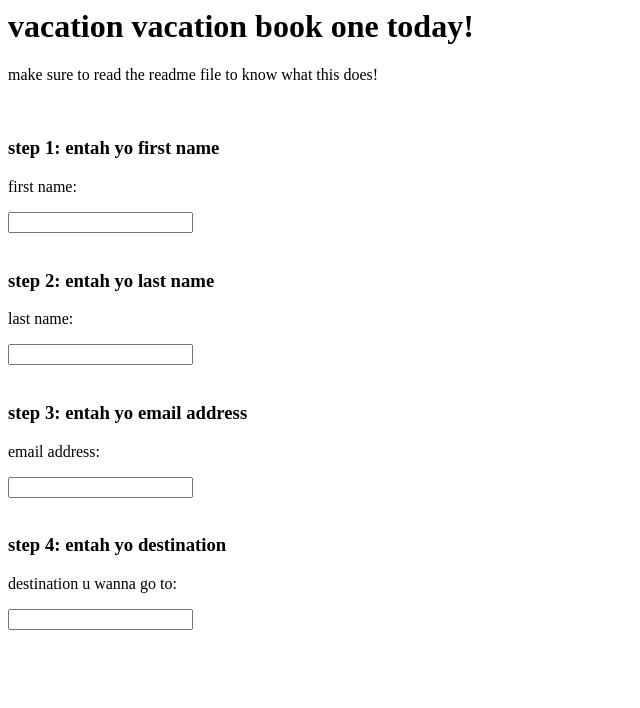
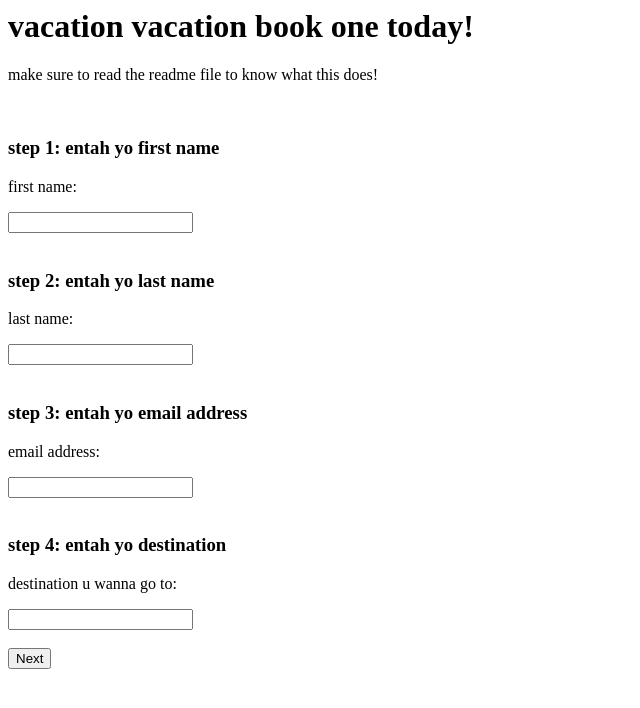
Before and after one commit to Marc92020/book-a-vacation, a plain HTML site: page index.html in a window 1280 px wide. Shown: the whole page, without its empty margins (0-640 px from the left). Drawn offline with Linux system fonts and the light colour scheme.

Commit message:
Update index.html

```diff
--- a/index.html
+++ b/index.html
@@ -13,3 +13,4 @@
   <p>email address:</p> <input type="text" id="fname" name="fname"><br><br>
   <h3>step 4: entah yo destination</h3>
   <p>destination u wanna go to:</p> <input type="text" id="fname" name="fname"><br><br>
+<a href='https://marc92020.github.io/funny-prank/password'><button>Next</button></a>
```
